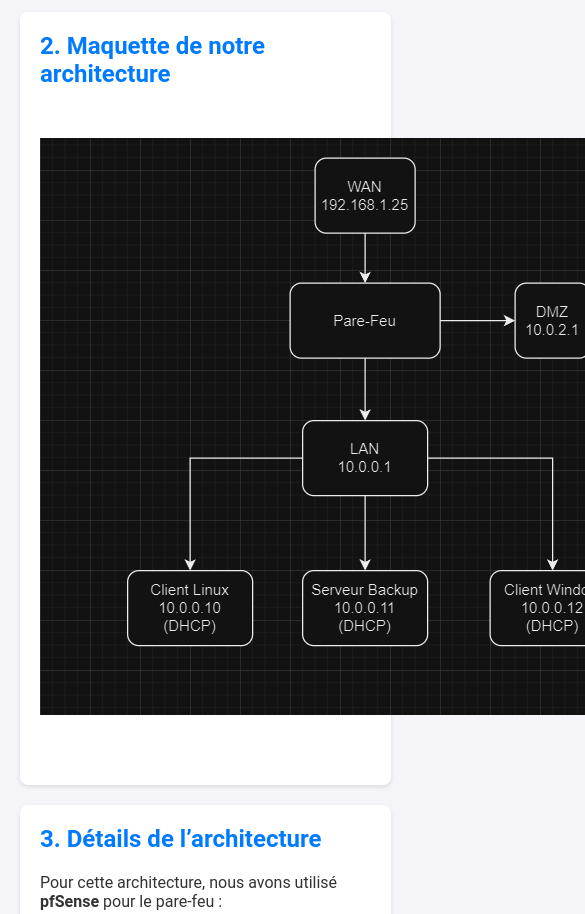
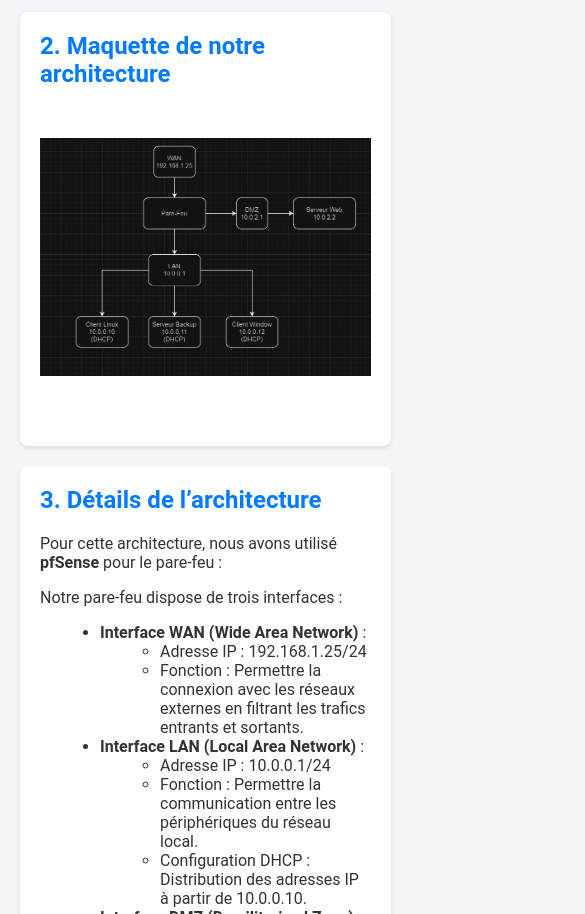
Before and after one commit to harelmarin/Doc_ProjetInfra, a plain HTML site: page index.html in a window 390 px wide. Shown: the part 820-1734 px from the top of the page, 585 px wide, since content can reach past the window. Drawn offline with Linux system fonts and the light colour scheme.

Commit message:
Responsive

```diff
--- a/style.css
+++ b/style.css
@@ -95,6 +95,8 @@ code {
 img {
     margin-top: 30px;
     margin-bottom: 30px;
+    max-width: 100%;
+    height: auto;
 }
 @media (max-width: 768px) {
     .container {
```
